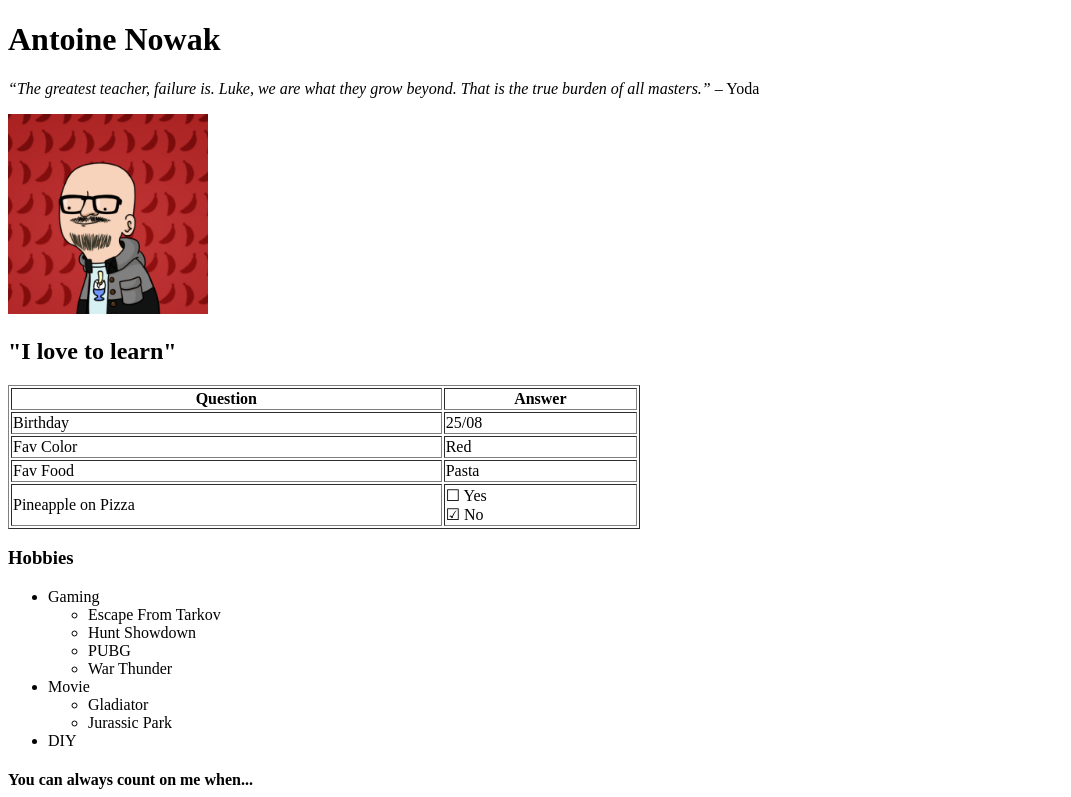
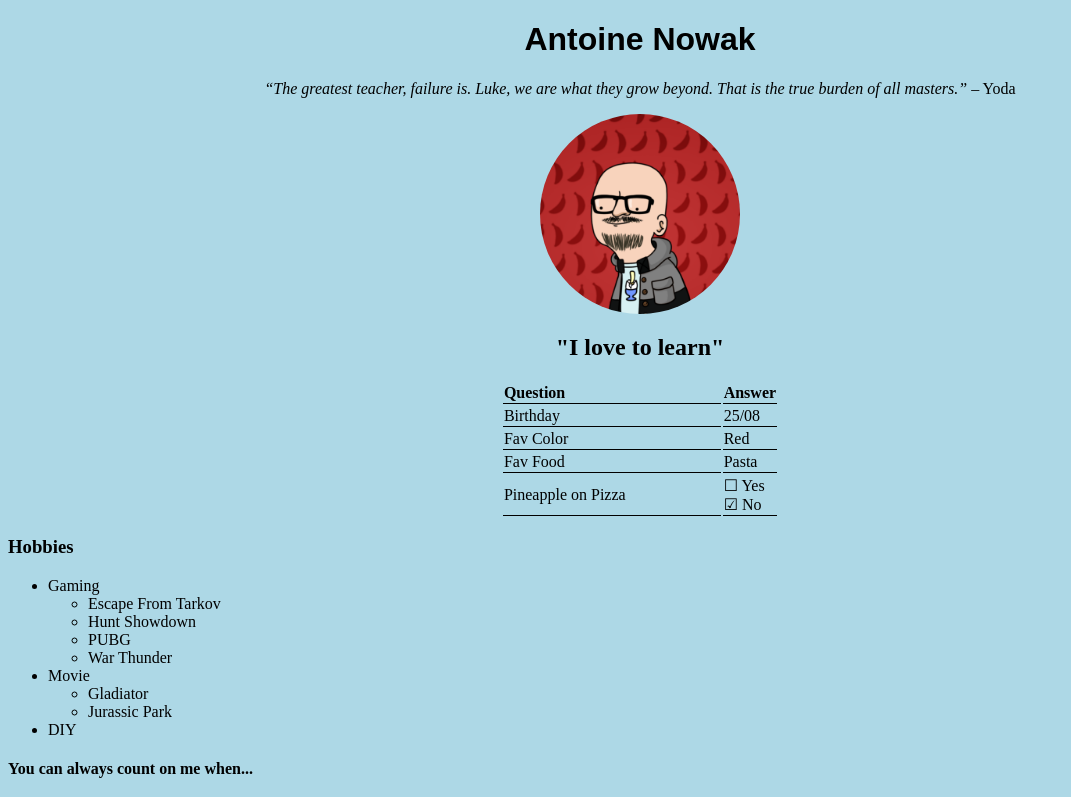
Before and after one commit to Tatooine93/markdown-to-html, a plain HTML site: page index.html in a window 1280 px wide. Shown: the top 797 px of the page, without its empty margins (0-1071 px from the left). Drawn offline with Linux system fonts and the light colour scheme.

Commit message:
écriture style.css

```diff
--- a/index.html
+++ b/index.html
@@ -16,11 +16,11 @@
       – Yoda
     </p>
 
-    <img src="/Wankul.png" width="200px" height="200px" />
+    <img src="/Wankul.png"/>
 
     <h2>"I love to learn"</h2>
 
-    <table border="1px"; width="50%">
+    <table>
     <thead>
         <tr>
             <th>Question</th>
--- a/style.css
+++ b/style.css
@@ -0,0 +1,37 @@
+body {
+  background-color: lightblue;
+}
+
+h1 {
+  font-family: Arial, Helvetica, sans-serif;
+  text-align: center;
+}
+
+h2 {
+  text-align: center;
+}
+
+p {
+  text-align: center;
+}
+
+img {
+  border-radius: 50%;
+  width: 200px;
+  height: 200px;
+  display: block;
+  margin: auto;
+}
+
+table {
+  margin-left: auto;
+  margin-right: auto;
+}
+
+th,
+td {
+  border-collapse: collapse;
+  text-align: left;
+  width: 80%;
+  border-bottom: 1px solid rgb(0, 0, 0);
+}
```
